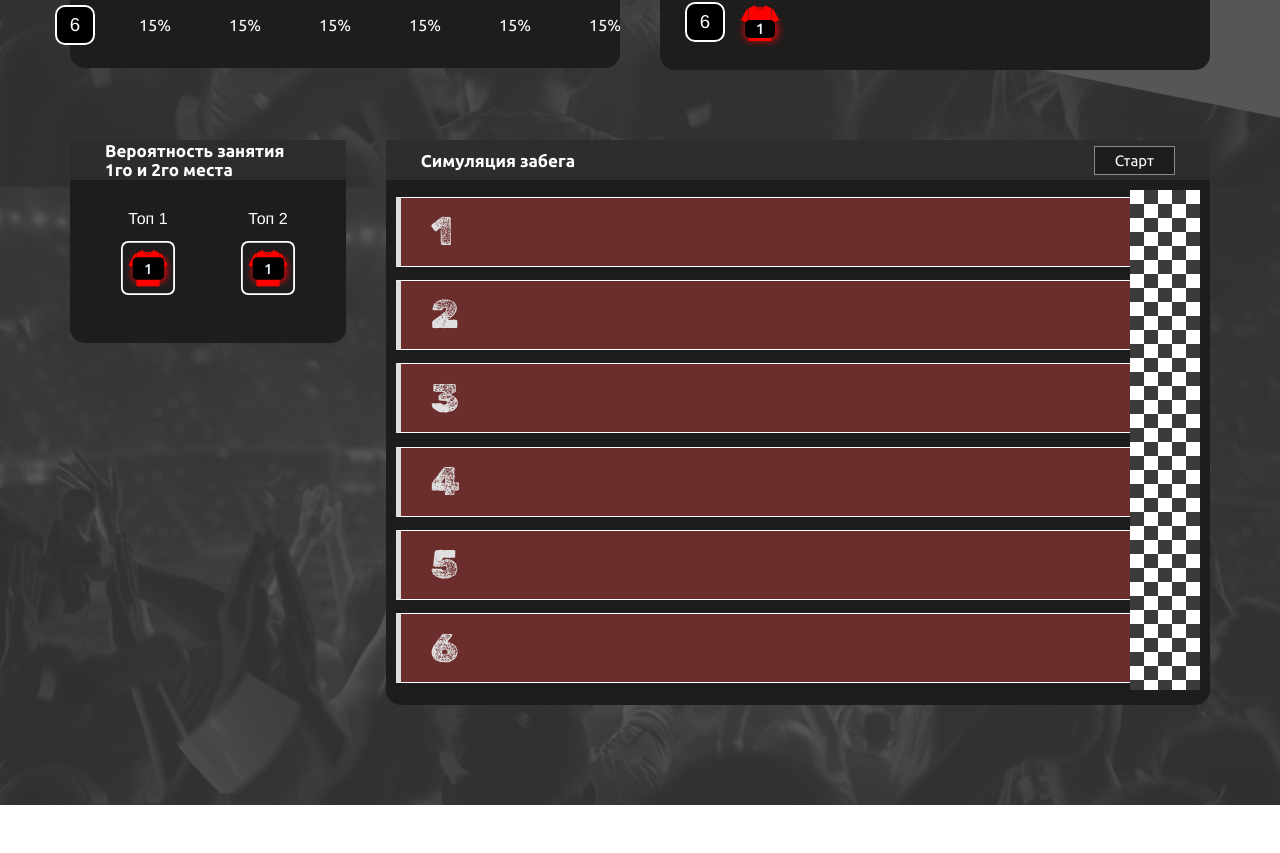
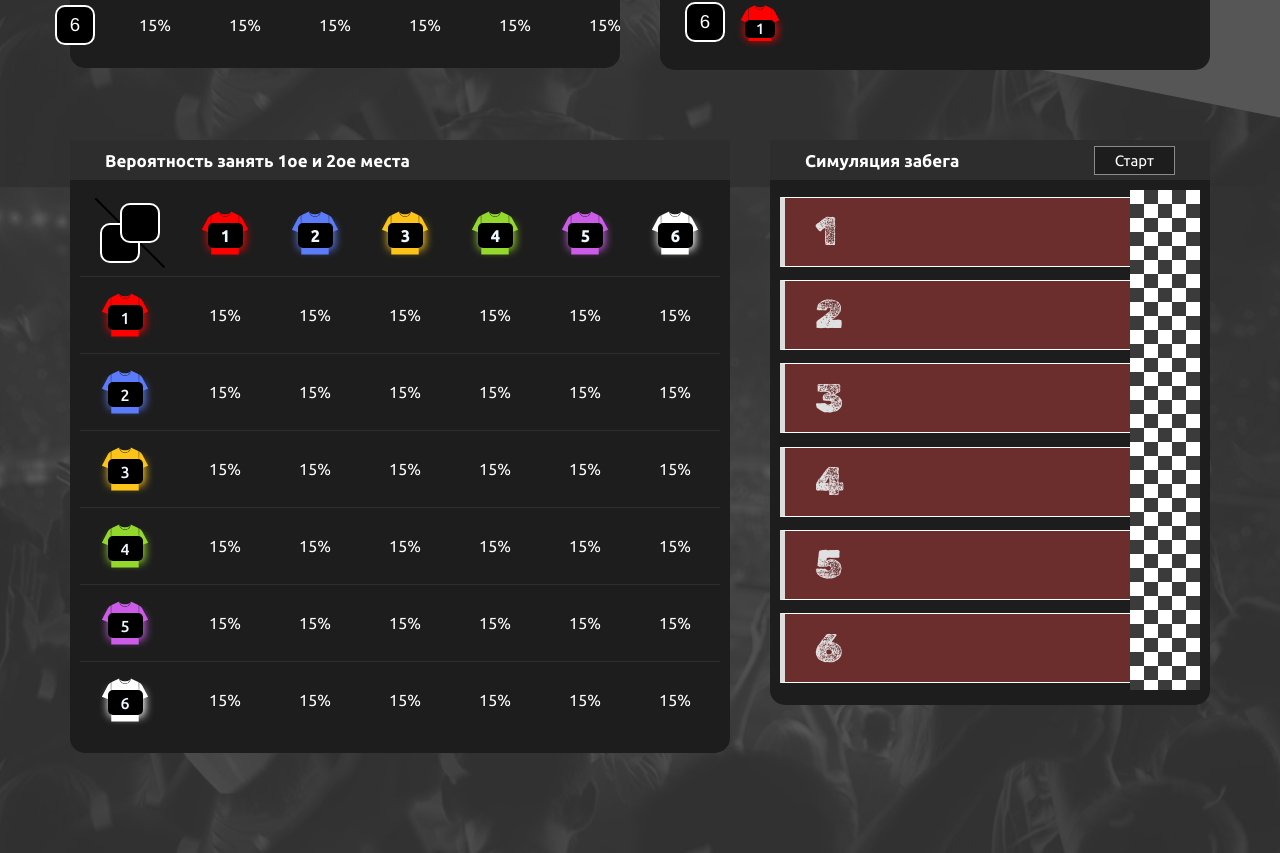
Before and after one commit to ClouRise/FANTASTICHACK2025, a Vue app in the folder frontend/front/: page / in a window 1280 px wide. Shown: the part 555-1408 px from the top of the page. Before the commit the page ends 1360 px from the top, so only its background shows below. Built offline with nearby package versions, Linux system fonts and the light colour scheme.

Commit message:
updfrontbeta

```diff
--- a/frontend/front/src/App.vue
+++ b/frontend/front/src/App.vue
@@ -23,7 +23,9 @@
       </div>
 
       <div class="row">
-        <doublecard></doublecard>
+        <maincard :title="'Вероятность занять 1ое и 2ое места'">
+          <doublecard></doublecard>
+        </maincard>
 
         <maincard style="width: 100%;" :buttonRace="true" :title="'Симуляция забега'">
           <raceMap></raceMap>
--- a/frontend/front/src/components/doublecard.vue
+++ b/frontend/front/src/components/doublecard.vue
@@ -1,78 +1,110 @@
 <template>
-      <maincard title="Вероятность занятия 1го и 2го места">
-        <div class="selectors-wrapper">
-          <div class="cont">
-            <p>Топ 1</p>
-            <playerselector
-            :players="players"
-            class="selector"
-          />
-        </div>
-
-
-          <div class="cont">
-            <p>Топ 2</p>
-            <playerselector
-            :players="players"
-            class="selector"
-          />
-        </div>
-        </div>
-      </maincard>
+  <table>
+      <thead>
+          <tr>
+              <th><top12></top12></th>
+              <th><player fillColor="#ff0000" txt="1"></player></th>
+              <th><player fillColor="#5C7CFA" txt="2"></player></th>
+              <th><player fillColor="#FCC419" txt="3"></player></th>
+              <th><player fillColor="#94D82D" txt="4"></player></th>
+              <th><player fillColor="#CC5DE8" txt="5"></player></th>
+              <th><player fillColor="#FFFFFF" txt="6"></player></th>
+          </tr>
+      </thead>
+      <tbody>
+          <tr>
+              <td><player fillColor="#ff0000" txt="1"></player></td>
+              <td><p>15%</p></td>
+              <td><p>15%</p></td>
+              <td><p>15%</p></td>
+              <td><p>15%</p></td>
+              <td><p>15%</p></td>
+              <td><p>15%</p></td>
+          </tr>
+          <tr>
+              <td><player fillColor="#5C7CFA" txt="2"></player></td>
+              <td><p>15%</p></td>
+              <td><p>15%</p></td>
+              <td><p>15%</p></td>
+              <td><p>15%</p></td>
+              <td><p>15%</p></td>
+              <td><p>15%</p></td>
+          </tr>
+          <tr>
+              <td><player fillColor="#FCC419" txt="3"></player></td>
+              <td><p>15%</p></td>
+              <td><p>15%</p></td>
+              <td><p>15%</p></td>
+              <td><p>15%</p></td>
+              <td><p>15%</p></td>
+              <td><p>15%</p></td>
+          </tr>
+          <tr>
+              <td><player fillColor="#94D82D" txt="4"></player></td>
+              <td><p>15%</p></td>
+              <td><p>15%</p></td>
+              <td><p>15%</p></td>
+              <td><p>15%</p></td>
+              <td><p>15%</p></td>
+              <td><p>15%</p></td>
+          </tr>
+          <tr>
+              <td><player fillColor="#CC5DE8" txt="5"></player></td>
+              <td><p>15%</p></td>
+              <td><p>15%</p></td>
+              <td><p>15%</p></td>
+              <td><p>15%</p></td>
+              <td><p>15%</p></td>
+              <td><p>15%</p></td>
+          </tr>
+          <tr style="border: none;">
+              <td><player fillColor="#FFFFFF" txt="6"></player></td>
+              <td><p>15%</p></td>
+              <td><p>15%</p></td>
+              <td><p>15%</p></td>
+              <td><p>15%</p></td>
+              <td><p>15%</p></td>
+              <td><p>15%</p></td>
+          </tr>
+      </tbody>
+  </table>
 </template>
 
 <script>
-  import maincard from './maincard.vue'
-  import playerselector from './playerselector.vue'
-
+import titlerow from './titlerow.vue';
+import player from './player.vue';
+import top12 from './top12.vue';
 export default {
   components: {
-      maincard,
-      playerselector
-    },
-    data() {
-      return {
-        players: [
-          { id: 1, number: 1, color: '#ff0000' },
-          { id: 2, number: 2, color: '#5C7CFA' },
-          { id: 3, number: 3, color: '#FCC419' },
-          { id: 4, number: 4, color: '#94D82D' },
-          { id: 5, number: 5, color: '#CC5DE8' },
-          { id: 6, number: 6, color: '#FFFFFF' }
-        ]
+      titlerow,
+      player,
+      top12
   }
-    },
 }
 </script>
 
-  <style>
-  .double-card-container {
-    padding: 20px;
-    background: #1a1a1a;
+<style scoped>
+table{
+  width: auto;
+  height: auto;
+  border-collapse: collapse;
 }
-
-  .selectors-wrapper {
-    display: flex;
-    gap: 40px;
-    justify-content: center;
-    padding: 20px;
+tr{
+  border-bottom: 1pt solid rgb(46, 46, 46);
 }
-
-  .selector {
-    transform: scale(0.9);
-    transition: transform 0.3s cubic-bezier(0.4, 0, 0.2, 1);
-  }
-
-  .selector:hover {
-    transform: scale(1);
-  }
-  .cont{
-    display: flex;
-    align-items: center;
-    justify-content: center;
-    flex-direction: column;
-    font-family:'Franklin Gothic Medium', 'Arial Narrow', Arial, sans-serif;
-    font-size: 12pt;
+td{
+  padding-inline: 15px;
+  padding-block: 8px;
+  font-family: ubuntu-regular;
   color: white;
 }
+th{
+  padding-inline: 15px;
+  padding-block: 8px;
+  font-family: ubuntu-regular;
+  color: white;
+}
+p{
+  text-align: center;
+}
 </style>
--- /dev/null
+++ b/frontend/front/src/components/top12.vue
@@ -0,0 +1,60 @@
+<template>
+    <div class="diagonal-container">
+        <div class="diagonal-line"></div>
+        <div class="num num-1">
+            <titlerow>1</titlerow>
+        </div>
+        <div class="num num-2">
+            <titlerow>2</titlerow>
+        </div>
+    </div>
+</template>
+
+<script>
+import titlerow from './titlerow.vue';
+    export default {
+        components:{
+            titlerow
+        }
+    }
+</script>
+
+<style scoped>
+.diagonal-container {
+  width: 70px;
+  height: 70px;
+  position: relative;
+  overflow: hidden; /* чтобы линия не выходила за границы */
+}
+
+.diagonal-line {
+  position: absolute;
+  width: 140%; /* длина линии = диагональ квадрата */
+  height: 2px;
+  background: #000;
+  left: -20%;
+  top: 50%;
+  transform:
+    translateY(-50%)
+    rotate(45deg); /* поворот на 45 градусов */
+  transform-origin: center;
+}
+
+.num {
+  position: absolute;
+  font-size: 12px;
+  color: #333;
+  z-index: 1; /* чтобы цифры были поверх линии */
+}
+
+.num-1 {
+  left: 5px;
+  bottom: 5px;
+}
+
+.num-2 {
+  right: 5px;
+  top: 5px;
+}
+
+</style>
```
Lines whose indentation alone changed are shown as unchanged.
